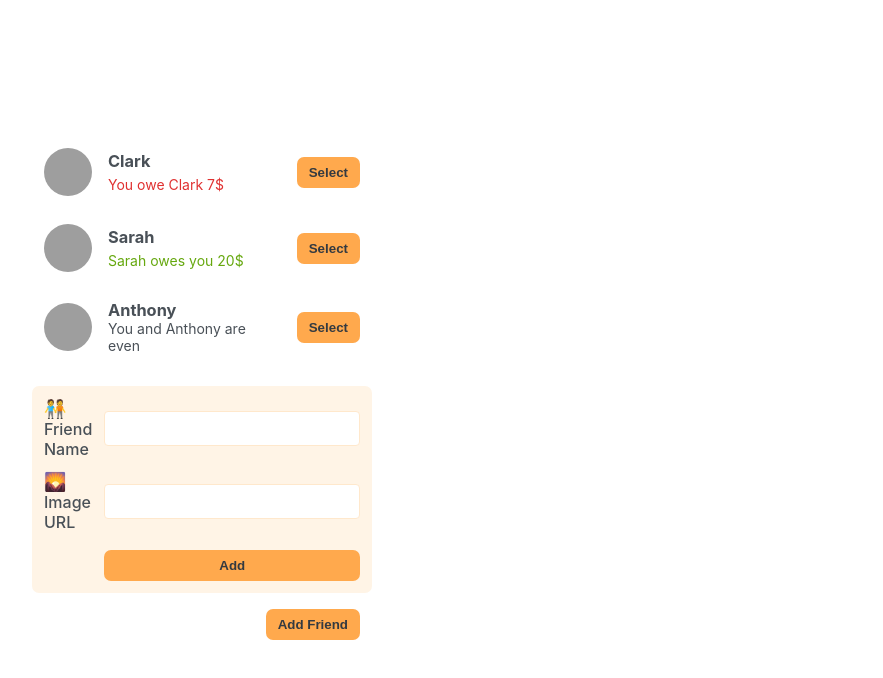
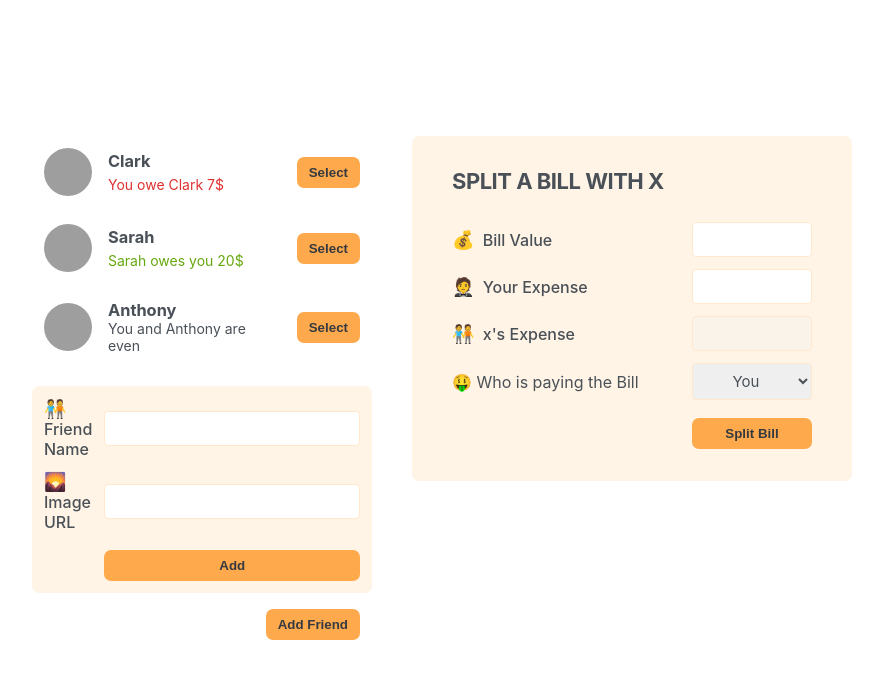
Before and after one commit to kevalmehta17/eat-n-split, a React (Create React App) app: page / in a window 1280 px wide. Shown: the top 678 px of the page, without its empty margins (198-1081 px from the left). Built offline with nearby package versions, Linux system fonts and the light colour scheme; grey boxes are pictures that could not be loaded.

Commit message:
Split Bill compo builded,now after React logic will use

```diff
--- a/src/App.js
+++ b/src/App.js
@@ -26,6 +26,9 @@
         <FriendList></FriendList>
         <FormAddFriend></FormAddFriend>
         <Button>Add Friend</Button>
+      </div>
+      <div>
+        <FormSplitBill></FormSplitBill>
       </div>
     </div>
   );
@@ -79,3 +82,23 @@
     </form>
   );
 }
+
+function FormSplitBill() {
+  return (
+    <form className="form-split-bill">
+      <h2>SPLIT A BILL WITH X</h2>
+      <label>💰 Bill Value</label>
+      <input type="text"></input>
+      <label>🤵 Your Expense</label>
+      <input type="text"></input>
+      <label>🧑‍🤝‍🧑 x's Expense</label>
+      <input type="text" disabled></input>
+      <lable>🤑 Who is paying the Bill</lable>
+      <select>
+        <option value="user">You</option>
+        <option value="friend">X</option>
+      </select>
+      <Button>Split Bill</Button>
+    </form>
+  );
+}
```
